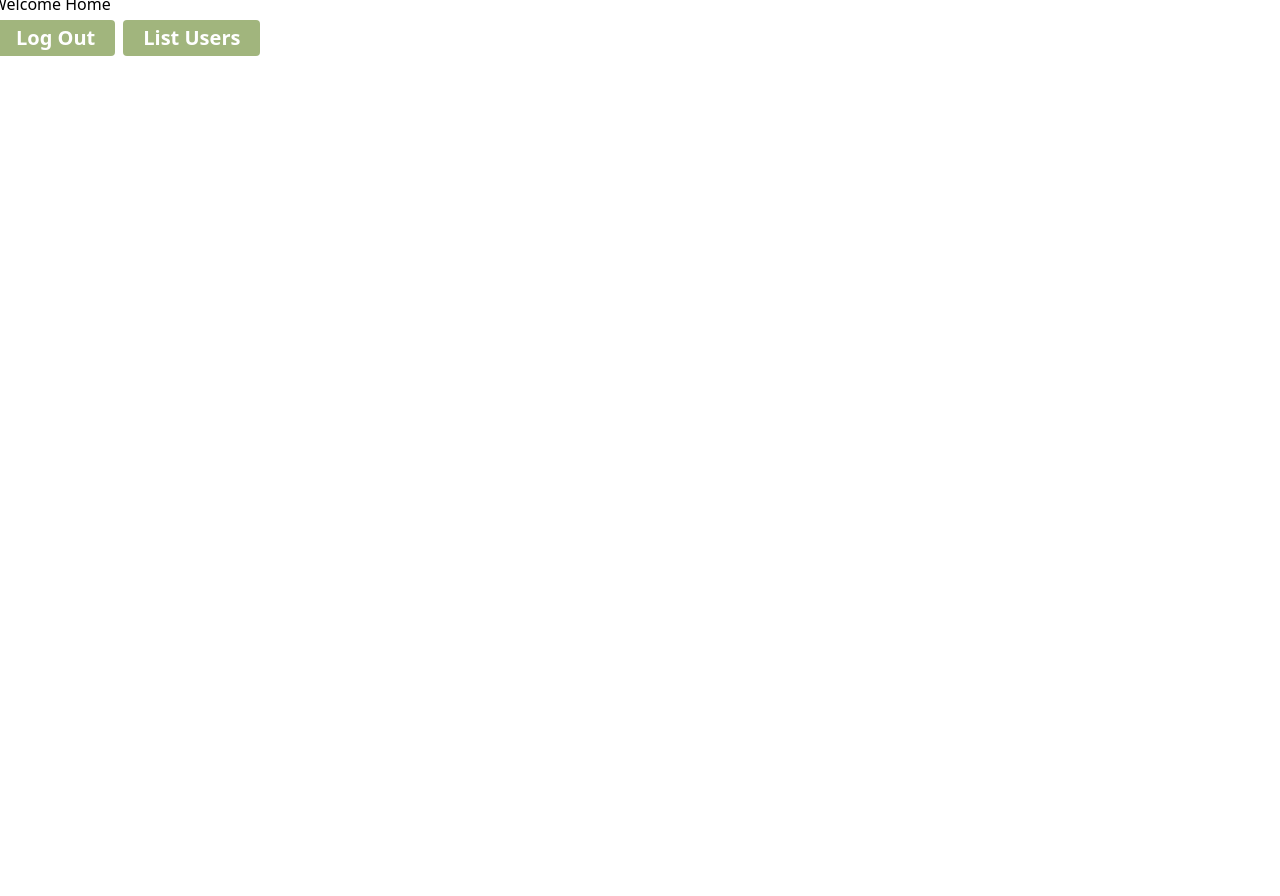
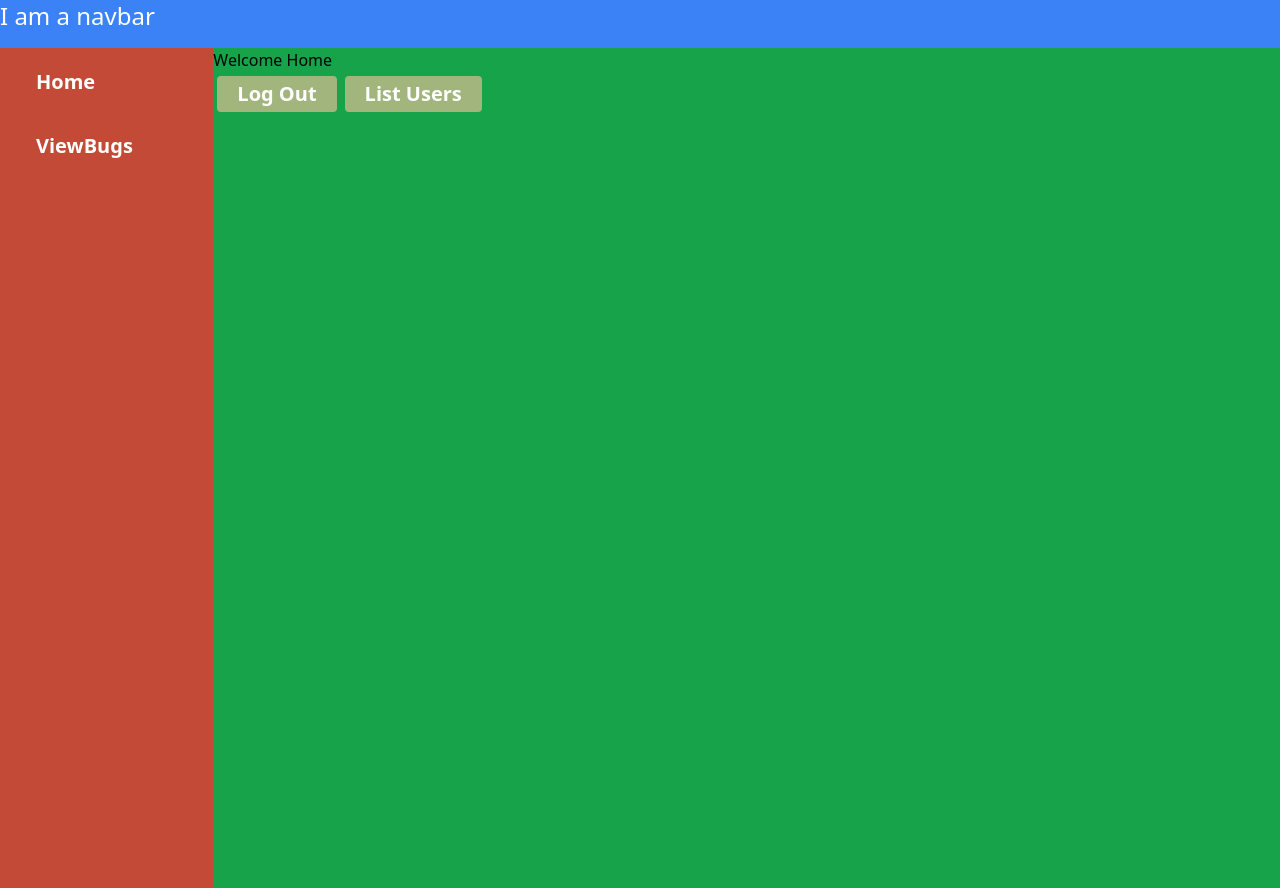
Before and after one commit to justlytoothy/BugTrack, a React (Create React App) app in the folder project/client/: page / in a window 1280 px wide. Both pictures are taken after typing "Sample", "Sample123" into the empty fields and a click on the button "Login". Before the commit the page ends 800 px from the top, so only its background shows below. Built offline with nearby package versions, Linux system fonts and the light colour scheme; no server answers.

Commit message:
sidebar works for nav and layout

```diff
--- a/project/client/package.json
+++ b/project/client/package.json
@@ -14,6 +14,7 @@
 		"react-router-dom": "^6.3.0",
 		"react-scripts": "5.0.1",
 		"redux": "^4.2.0",
+		"styled-components": "^5.3.5",
 		"web-vitals": "^2.1.4"
 	},
 	"scripts": {
--- a/project/client/src/App.js
+++ b/project/client/src/App.js
@@ -3,22 +3,22 @@ import './App.css';
 //import { Router, Switch, Route, Link } from 'react-router-dom';
 import { useSelector } from 'react-redux';
 import LoginComponent from './features/auth/loginComponent';
-import HomeComponent from './features/home/homeComponent';
 import { getIsLogged } from './features/auth/authSlice';
+import MyRoutes from './features/sidebar/routes';
 
 function App() {
 	const loggedIn = useSelector(getIsLogged);
 	let fullApp;
 	if (loggedIn) {
-		console.log("Success!")
+		console.log('Success!');
 		fullApp = (
-			<div className=''>
-				<HomeComponent></HomeComponent>
+			<div className='p-2'>
+				<MyRoutes />
 			</div>
 		);
 	} else {
 		fullApp = (
-			<div className=''>
+			<div className='p-2'>
 				<LoginComponent></LoginComponent>
 			</div>
 		);
--- a/project/client/src/common/commonImports.js
+++ b/project/client/src/common/commonImports.js
@@ -1,6 +1,6 @@
-import ActionButton from "./actionbutton";
+import ActionButton from './actionbutton';
+import ErrorPageComponent from './errorPageComponent';
 
-
-const common = { ActionButton };
+const common = { ActionButton, ErrorPageComponent };
 
 export default common;
--- /dev/null
+++ b/project/client/src/common/errorPageComponent.jsx
@@ -0,0 +1,13 @@
+import React from 'react';
+
+const ErrorPageComponent = () => {
+	return (
+		<div className='pl-4'>
+			<h1 className='text-black text-2xl'>
+				Error, the page you are looking for does not exist!
+			</h1>
+		</div>
+	);
+};
+
+export default ErrorPageComponent;
--- /dev/null
+++ b/project/client/src/common/layout.jsx
@@ -0,0 +1,19 @@
+import React from 'react';
+import Sidebar from '../features/sidebar/homeSidebarComponent';
+import NavBar from './navbar';
+import { Outlet } from 'react-router-dom';
+const Layout = (props) => {
+	return (
+		<div>
+			<div className='flex flex-col'>
+				<NavBar />
+				<div className='flex flex-row'>
+					<Sidebar />
+					<Outlet />
+				</div>
+			</div>
+		</div>
+	);
+};
+
+export default Layout;
--- /dev/null
+++ b/project/client/src/common/navbar.jsx
@@ -0,0 +1,9 @@
+import React from 'react';
+
+const NavBar = (props) => {
+	return (
+		<h1 className='text-white bg-blue-500 text-2xl h-12'>I am a navbar</h1>
+	);
+};
+
+export default NavBar;
--- a/project/client/src/features/auth/loginComponent.jsx
+++ b/project/client/src/features/auth/loginComponent.jsx
@@ -1,7 +1,6 @@
-import React, { useState, useEffect } from 'react';
+import React, { useState } from 'react';
 import common from '../../common/commonImports.js';
 import { useDispatch, useSelector } from 'react-redux';
-import { Redirect } from 'react-router-dom';
 import { getLoginStatus, loginUser } from './authSlice.js';
 const LoginComponent = () => {
 	const dispatch = useDispatch();
--- a/project/client/src/features/home/homeComponent.jsx
+++ b/project/client/src/features/home/homeComponent.jsx
@@ -16,7 +16,7 @@ const HomeComponent = () => {
 	}
 
 	return (
-		<div>
+		<div className='bg-green-600 w-full'>
 			<p className='text-black'>Welcome Home</p>
 			<common.ActionButton
 				type='submit'
--- /dev/null
+++ b/project/client/src/features/sidebar/homeSidebarComponent.jsx
@@ -0,0 +1,27 @@
+import React, { useState } from 'react';
+import { Router, Link } from 'react-router-dom';
+import SidebarItems from './sidebarItems';
+
+const Sidebar = (props, { defaultActive }) => {
+	return (
+		<>
+			<div className='bg-[#c34a36] w-64 h-[105vh]'>
+				{SidebarItems.map((item, index) => {
+					return (
+						<Link to={item.route} key={item.name}>
+							<div className='py-4 px-6 transition-all duration-100 ease-in-out my-1 mx-3 rounded hover:bg-gray-600 cursor-pointer'>
+								<p
+									className='text-white font-bold text-xl'
+									style={{ textDecoration: 'none' }}>
+									{item.name}
+								</p>
+							</div>
+						</Link>
+					);
+				})}
+			</div>
+		</>
+	);
+};
+
+export default Sidebar;
--- /dev/null
+++ b/project/client/src/features/sidebar/routes.jsx
@@ -0,0 +1,22 @@
+import React from 'react';
+import { BrowserRouter, Route, Routes } from 'react-router-dom';
+import HomeComponent from '../home/homeComponent';
+import common from '../../common/commonImports';
+import ViewBugsComponent from '../viewBugs/viewBugsComponent';
+import Layout from '../../common/layout';
+
+const MyRoutes = () => {
+	return (
+		<BrowserRouter>
+			<Routes>
+				<Route path="/" element={<Layout />}>
+					<Route index element={<HomeComponent />} />
+					<Route path='/viewbugs' element={<ViewBugsComponent />} />
+					<Route path='*' element={<common.ErrorPageComponent />} />
+				</Route>
+			</Routes>
+		</BrowserRouter>
+	);
+};
+
+export default MyRoutes;
--- /dev/null
+++ b/project/client/src/features/sidebar/sidebarItems.jsx
@@ -0,0 +1,12 @@
+const SidebarItems = [
+	{
+		name: 'Home',
+		route: '/',
+	},
+	{
+		name: 'ViewBugs',
+		route: '/viewbugs',
+	},
+];
+
+export default SidebarItems;
--- /dev/null
+++ b/project/client/src/features/viewBugs/viewBugsComponent.jsx
@@ -0,0 +1,12 @@
+import React from 'react';
+
+const ViewBugsComponent = () => {
+	return (
+		<div className='bg-white w-full text-black p-2'>
+			<h1>Welcome to View Bugs Page</h1>
+			<p>LOL Not implemented yet</p>
+		</div>
+	);
+};
+
+export default ViewBugsComponent;
```
Also changed, not shown: 1 other file (tests, documents, lock files or other folders).
